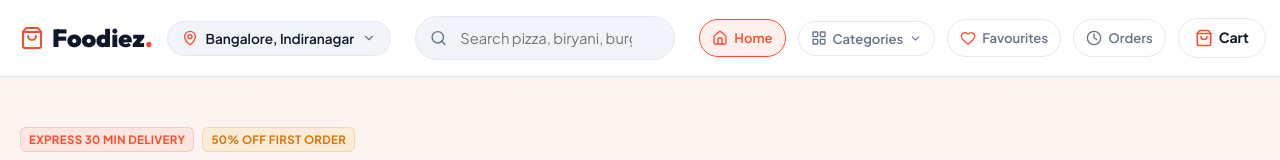
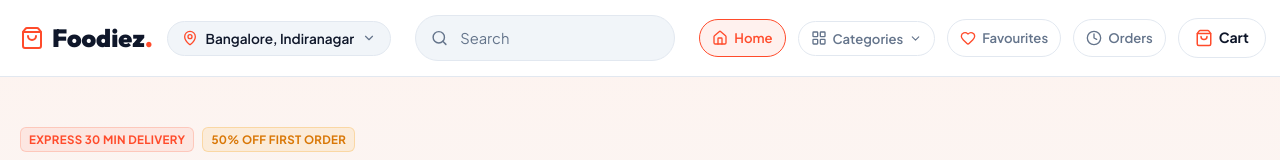
Before and after one commit to Young-art/Food-delivery-web-application, a React (Vite) app: page / in a window 1280 px wide. Shown: the top 160 px of the page. Built offline with nearby package versions, Linux system fonts and the light colour scheme; grey boxes are pictures that could not be loaded; the HTML template or start-up script is replaced by a standard one.

Commit message:
feat: implement animated text carousel effect inside search bar placeholder

```diff
--- a/src/components/layout/Navbar.jsx
+++ b/src/components/layout/Navbar.jsx
@@ -37,6 +37,19 @@ const TRENDING_SEARCHES = [
   "Cold Coffee"
 ];
 
+const CAROUSEL_CRAVINGS = [
+  "\"pizza\"",
+  "\"hyderabadi biryani\"",
+  "\"smash burger\"",
+  "\"crispy chicken wings\"",
+  "\"schezwan noodles\"",
+  "\"paneer tikka\"",
+  "\"choco lava cake\"",
+  "\"iced cold coffee\"",
+  "\"gelato naturals\"",
+  "\"tacos & burritos\""
+];
+
 export const Navbar = () => {
   const { user } = useAuth();
   const { count, favorites } = useCart();
@@ -50,10 +63,19 @@ export const Navbar = () => {
   const [showSearchDropdown, setShowSearchDropdown] = useState(false);
   const [showUserDropdown, setShowUserDropdown] = useState(false);
   const [showCategoriesDropdown, setShowCategoriesDropdown] = useState(false);
+  const [carouselIdx, setCarouselIdx] = useState(0);
 
   const searchBoxRef = useRef(null);
   const userMenuRef = useRef(null);
   const categoriesMenuRef = useRef(null);
+
+  // Rotate placeholder carousel every 2.2s
+  useEffect(() => {
+    const timer = setInterval(() => {
+      setCarouselIdx(prev => (prev + 1) % CAROUSEL_CRAVINGS.length);
+    }, 2200);
+    return () => clearInterval(timer);
+  }, []);
 
   // Close popovers on click / tap outside
   useEffect(() => {
@@ -113,10 +135,9 @@ export const Navbar = () => {
   const handleKeyDown = (e) => {
     if (e.key === 'Enter') {
       e.preventDefault();
-      if (searchQuery.trim()) {
-        setShowSearchDropdown(false);
-        navigate(`/search?q=${encodeURIComponent(searchQuery.trim())}`);
-      }
+      const targetQuery = searchQuery.trim() || CAROUSEL_CRAVINGS[carouselIdx].replace(/"/g, '');
+      setShowSearchDropdown(false);
+      navigate(`/search?q=${encodeURIComponent(targetQuery)}`);
     }
   };
 
@@ -138,8 +159,9 @@ export const Navbar = () => {
   };
 
   const handleViewAllResults = () => {
+    const targetQuery = searchQuery.trim() || CAROUSEL_CRAVINGS[carouselIdx].replace(/"/g, '');
     setShowSearchDropdown(false);
-    navigate(`/search?q=${encodeURIComponent(searchQuery.trim())}`);
+    navigate(`/search?q=${encodeURIComponent(targetQuery)}`);
   };
 
   const isHomeActive = routerLocation.pathname === '/';
@@ -169,13 +191,23 @@ export const Navbar = () => {
           </button>
         </div>
 
-        {/* Global Live Search Bar */}
+        {/* Global Live Search Bar with Animated Text Carousel */}
         <div className="nav-search-bar" ref={searchBoxRef}>
           <Search size={17} className="nav-search-icon" />
+
+          {/* Animated Carousel Placeholder */}
+          {!searchQuery && (
+            <div className="search-carousel-wrapper">
+              <span>Search</span>
+              <span key={carouselIdx} className="search-carousel-animated-item">
+                {CAROUSEL_CRAVINGS[carouselIdx]}
+              </span>
+            </div>
+          )}
+
           <input
             type="text"
             className="nav-search-input"
-            placeholder="Search pizza, biryani, burgers, restaurants..."
             value={searchQuery}
             onChange={e => executeSearch(e.target.value)}
             onFocus={() => setShowSearchDropdown(true)}
@@ -199,7 +231,8 @@ export const Navbar = () => {
                 color: 'var(--text-muted)',
                 display: 'flex',
                 alignItems: 'center',
-                padding: '4px'
+                padding: '4px',
+                zIndex: 4
               }}
             >
               <X size={15} />
--- a/src/index.css
+++ b/src/index.css
@@ -304,6 +304,16 @@ button, input, select, textarea {
   max-width: 580px;
   position: relative;
   margin: 0 8px;
+  background: var(--surface-subtle);
+  border-radius: var(--radius-full);
+  border: 1.5px solid var(--border);
+  transition: all var(--transition-fast);
+}
+
+.nav-search-bar:focus-within {
+  border-color: var(--primary);
+  background: var(--surface);
+  box-shadow: 0 0 0 3.5px var(--primary-light), 0 8px 20px -4px rgba(0, 0, 0, 0.1);
 }
 
 .nav-search-input {
@@ -311,18 +321,13 @@ button, input, select, textarea {
   height: 44px;
   padding: 10px 42px 10px 44px;
   border-radius: var(--radius-full);
-  border: 1.5px solid var(--border);
-  background: var(--surface-subtle);
+  border: none;
+  background: transparent;
   font-size: 0.92rem;
   color: var(--text-main);
   outline: none;
-  transition: all var(--transition-fast);
-}
-
-.nav-search-input:focus {
-  border-color: var(--primary);
-  background: var(--surface);
-  box-shadow: 0 0 0 3.5px var(--primary-light), 0 8px 20px -4px rgba(0, 0, 0, 0.1);
+  position: relative;
+  z-index: 2;
 }
 
 .nav-search-icon {
@@ -332,6 +337,43 @@ button, input, select, textarea {
   transform: translateY(-50%);
   color: var(--text-muted);
   pointer-events: none;
+  z-index: 3;
+}
+
+/* Search Bar Carousel Animation */
+.search-carousel-wrapper {
+  position: absolute;
+  left: 44px;
+  top: 50%;
+  transform: translateY(-50%);
+  display: flex;
+  align-items: center;
+  gap: 5px;
+  font-size: 0.92rem;
+  color: var(--text-muted);
+  pointer-events: none;
+  user-select: none;
+  z-index: 1;
+  overflow: hidden;
+  height: 24px;
+}
+
+.search-carousel-animated-item {
+  display: inline-block;
+  color: var(--primary);
+  font-weight: 700;
+  animation: searchCarouselSlide 0.4s cubic-bezier(0.16, 1, 0.3, 1);
+}
+
+@keyframes searchCarouselSlide {
+  0% {
+    opacity: 0;
+    transform: translateY(10px);
+  }
+  100% {
+    opacity: 1;
+    transform: translateY(0);
+  }
 }
 
 .nav-actions {
```
